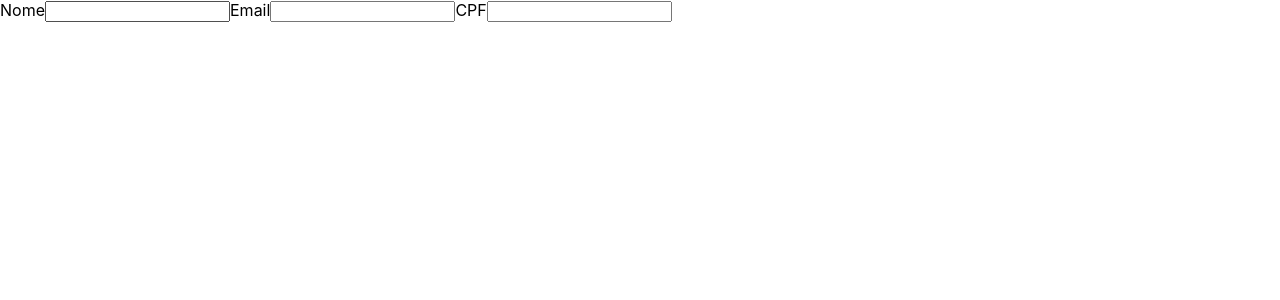
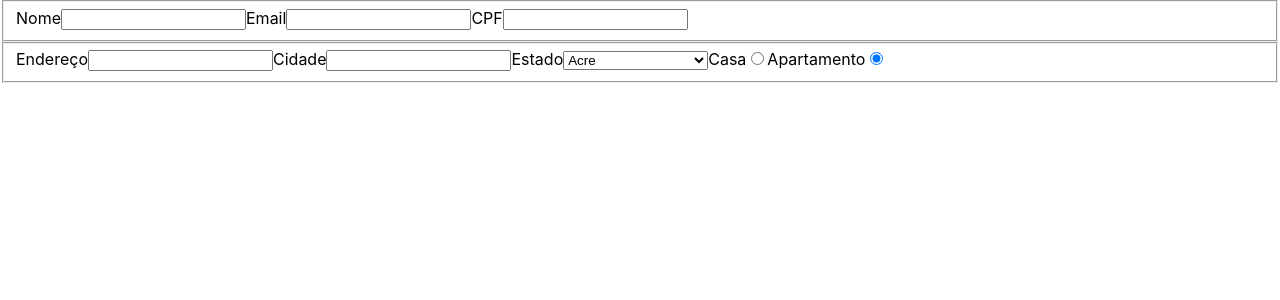
Before and after one commit to feduarte-dev/react-form, a React (Vite) app: page / in a window 1280 px wide. Shown: the top 300 px of the page. Built offline with nearby package versions, Linux system fonts and the light colour scheme.

Commit message:
segundo requisito completo (bug dois radio checked)

```diff
--- a/src/App.tsx
+++ b/src/App.tsx
@@ -1,10 +1,19 @@
+import countryStates from './countryStates';
+
 function App() {
   function upperCase(e: React.ChangeEvent<HTMLInputElement>) {
     e.target.value = (`${e.target.value}`).toUpperCase();
   }
+  function specialChar(e: React.ChangeEvent<HTMLInputElement>) {
+    e.target.value = (`${e.target.value}`).replace(/[^\w\s]/gi, '');
+  }
+  function isNumber(e: React.ChangeEvent<HTMLInputElement>) {
+    if (e.target.value.startsWith('2')) { e.target.value = ''; }
+  }
 
   return (
     <form>
+      <fieldset>
         <label>
           Nome
           <input
@@ -21,6 +30,38 @@ function App() {
           CPF
           <input maxLength={ 11 } type="text" />
         </label>
+      </fieldset>
+      <fieldset>
+        <label>
+          Endereço
+          <input maxLength={ 200 } type="text" onChange={ specialChar } />
+        </label>
+        <label>
+          Cidade
+          <input maxLength={ 28 } type="text" onBlur={ isNumber } />
+        </label>
+        <label>
+          Estado
+          <select>
+            {countryStates
+              .map((state, index) => (
+                <option
+                  key={ index }
+                  value={ state }
+                >
+                  {state}
+                </option>))}
+          </select>
+        </label>
+        <label>
+          Casa
+          <input type="radio" name="place" checked />
+        </label>
+        <label>
+          Apartamento
+          <input type="radio" name="place" checked />
+        </label>
+      </fieldset>
     </form>
   );
 }
```
Lines whose indentation alone changed are shown as unchanged.
